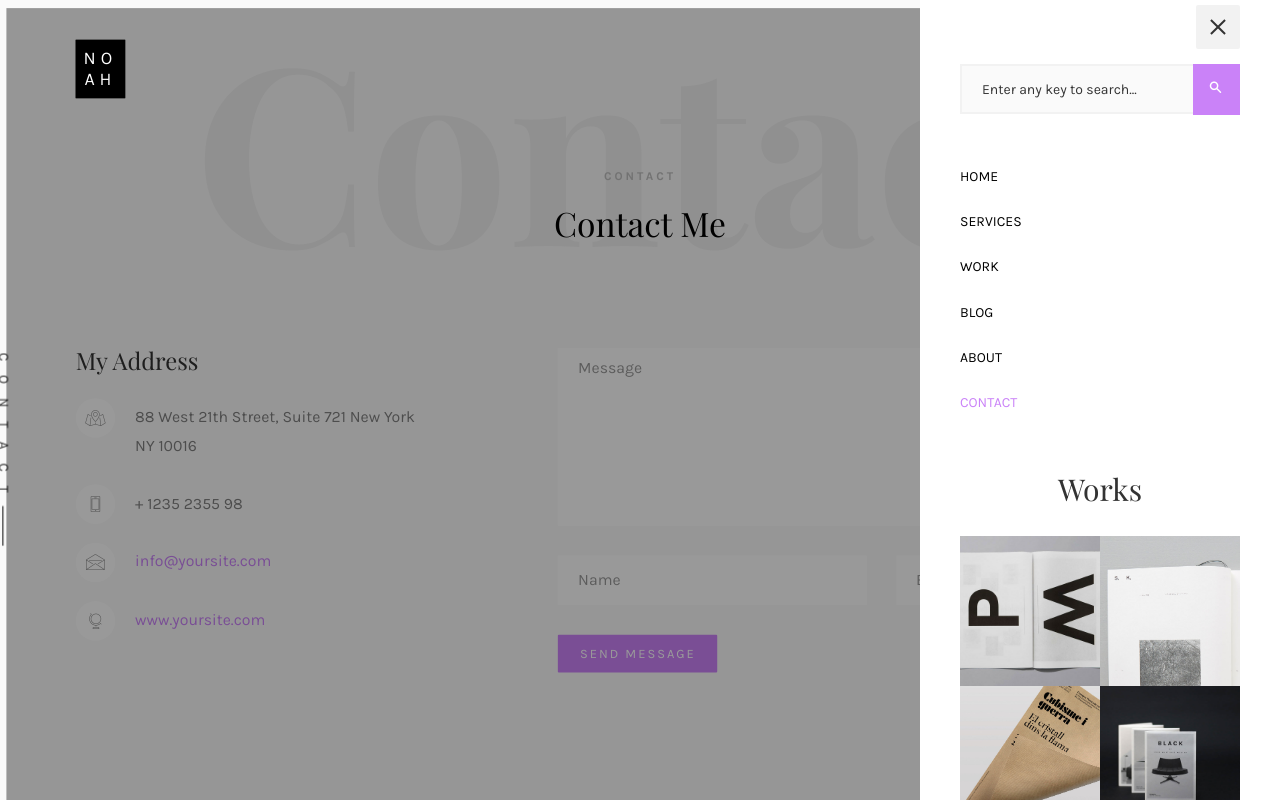
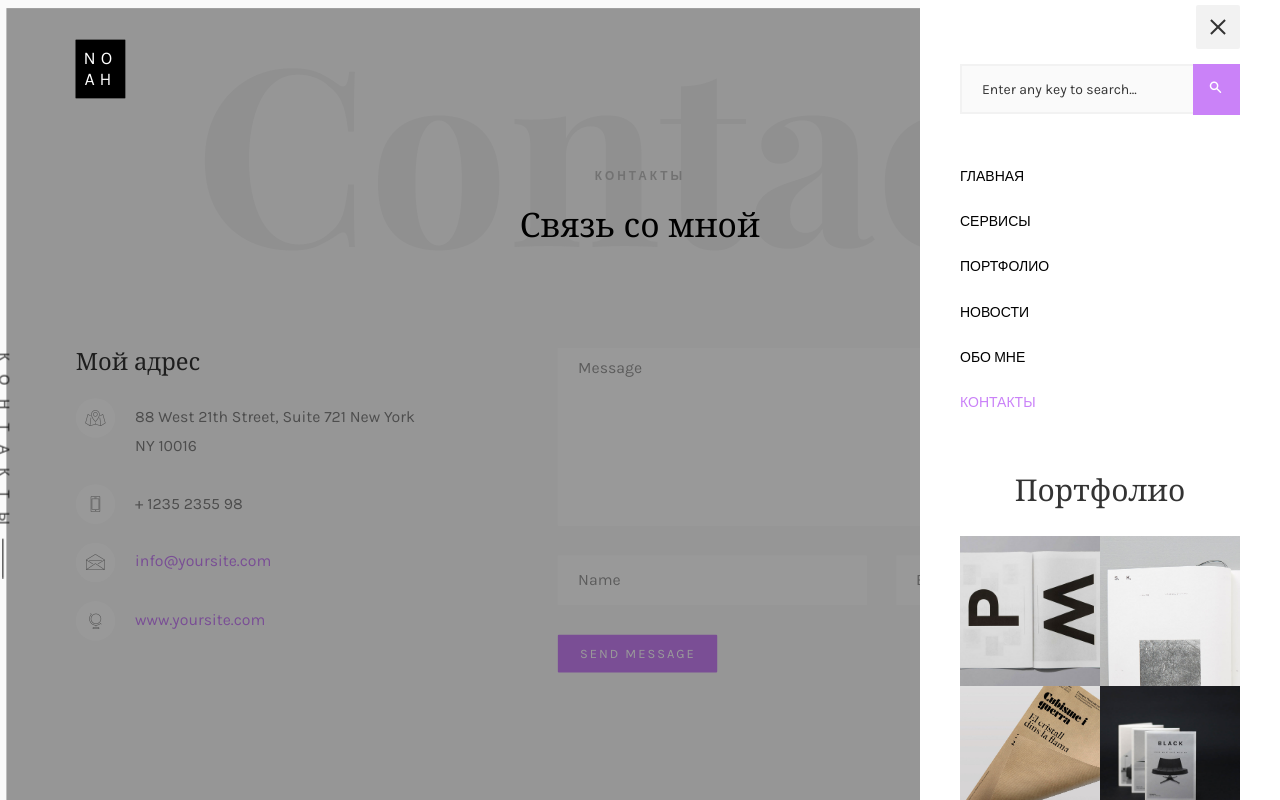
Before and after one commit to LinlinkaAlinkaMalinka/Resume-2, a plain HTML site: page contact.html in a window 1280 px wide. Both pictures are taken after a click on the link 1200 px from the left and 46 px from the top of the page. Drawn offline with nearby package versions, Linux system fonts and the light colour scheme; files whose address does not match are found by name; a web font is replaced by a local one.

Commit message:
Update contact.html

```diff
--- a/contact.html
+++ b/contact.html
@@ -66,18 +66,18 @@
 				<div class="row">
 					<div class="col-md-12">
 						<ul>
-							<li><a href="index.html">Home</a></li>
-							<li><a href="services.html">Services</a></li>
-							<li><a href="work.html">Work</a></li>
-							<li><a href="blog.html">Blog</a></li>
-							<li><a href="about.html">About</a></li>
-							<li class="active"><a href="contact.html">Contact</a></li>
+							<li><a href="index.html">Главная</a></li>
+							<li><a href="services.html">Сервисы</a></li>
+							<li><a href="work.html">Портфолио</a></li>
+							<li><a href="blog.html">Новости</a></li>
+							<li><a href="about.html">Обо мне</a></li>
+							<li class="active"><a href="contact.html">Контакты</a></li>
 						</ul>
 					</div>
 				</div>
 				<div class="row">
 					<div class="col-md-12">
-						<h2 class="head-title">Works</h2>
+						<h2 class="head-title">Портфолио</h2>
 						<a href="images/work-1.jpg" class="gallery image-popup-link text-center" style="background-image: url(images/work-1.jpg);">
 							<span><i class="icon-search3"></i></span>
 						</a>
@@ -117,14 +117,14 @@
 				</div>
 				<div class="row">
 					<div class="col-md-12 col-md-offset-0 text-center animate-box intro-heading">
-						<span>Contact</span>
-						<h2>Contact Me</h2>
+						<span>Контакты</span>
+						<h2>Связь со мной</h2>
 					</div>
 				</div>
 				<div class="row">
 					<div class="col-md-12">
 						<div class="rotate">
-							<h2 class="heading">Contact</h2>
+							<h2 class="heading">Контакты</h2>
 						</div>
 					</div>
 				</div>
@@ -132,7 +132,7 @@
 					<div class="col-md-12 col-md-offset-0">
 						<div class="row">
 							<div class="col-md-4 animate-box">
-								<h3>My Address</h3>
+								<h3>Мой адрес</h3>
 								<ul class="contact-info">
 									<li><span><i class="icon-map5"></i></span>88 West 21th Street, Suite 721 New York NY 10016</li>
 									<li><span><i class="icon-phone4"></i></span>+ 1235 2355 98</li>
@@ -177,9 +177,9 @@
 						<div class="col-md-4 col-pb-sm">
 							<div class="row">
 								<div class="col-md-10">
-									<h2>Let's Talk</h2>
+									<h2>Давай поговорим</h2>
 									<p>A small river named Duden flows by their place and supplies.</p>
-									<p><a href="#">noah@info.com</a></p>
+									<p><a href="#">gusevaa2004a@mail.ru</a></p>
 									<p class="colorlib-social-icons">
 										<a href="#"><i class="icon-facebook4"></i></a>
 										<a href="#"><i class="icon-twitter3"></i></a>
```
